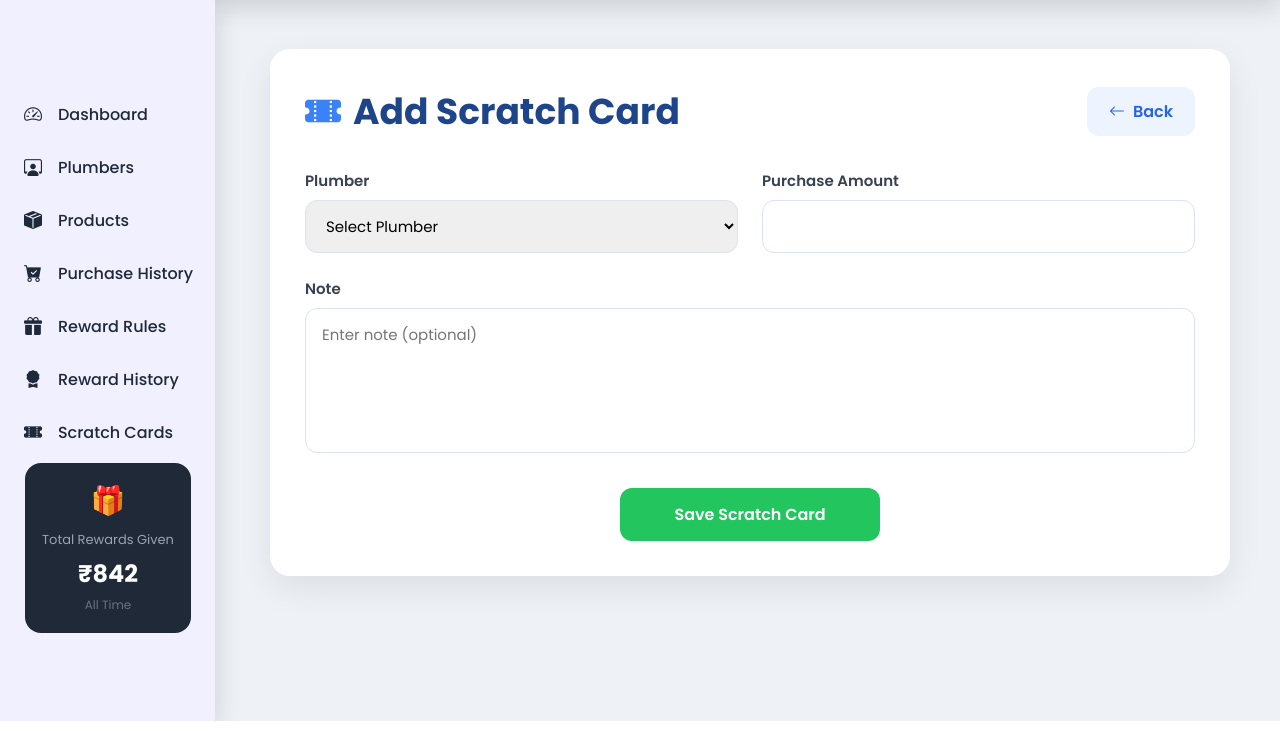
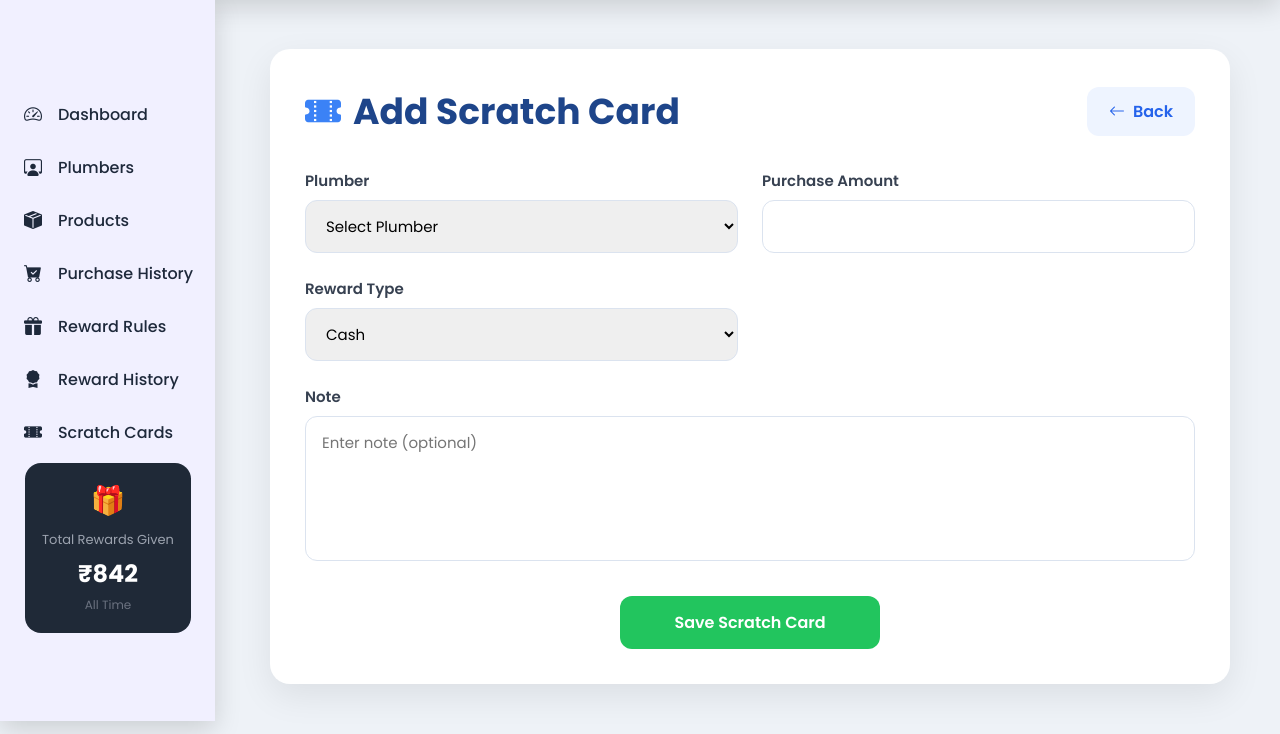
Before and after one commit to ajay-chandravanshi/ashish-enterprises, a Django app: page /scratch-cards/add/ in a window 1280 px wide. Shown: the part 79-813 px from the top of the page. Run offline with Django 5.2, Linux system fonts and the light colour scheme; a user stored in the database is signed in; data comes from the database, SQL or seed files in the repository; both versions use the stored data as it was after the commit.

Commit message:
Added reward type selection

```diff
--- a/myapp/models.py
+++ b/myapp/models.py
@@ -67,6 +67,16 @@ class ScratchCard(models.Model):
     )
     plumber = models.ForeignKey(Plumber, on_delete=models.CASCADE)
     purchase_amount = models.PositiveIntegerField()
+    REWARD_CHOICES = [
+        ("Cash", "Cash"),
+        ("Product", "Product"),
+    ]
+
+    reward_type = models.CharField(
+        max_length=10,
+        choices=REWARD_CHOICES,
+        default="Cash"
+    )
     note = models.TextField(blank=True)
     reward_text = models.CharField(max_length=100)
 
--- a/myapp/views.py
+++ b/myapp/views.py
@@ -879,10 +879,12 @@ def add_scratch_card(request):
         purchase_amount = int(
             request.POST.get("purchase_amount")
         )
+        reward_type = request.POST.get("reward_type")
 
         note = request.POST.get("note")
 
         rule = RewardRule.objects.filter(
+            prize_type=reward_type,
             min_purchase__lte=purchase_amount,
             max_purchase__gte=purchase_amount
         ).first()
@@ -909,6 +911,7 @@ def add_scratch_card(request):
             plumber=plumber,
 
             purchase_amount=purchase_amount,
+            reward_type=reward_type,
 
             note=note,
 
--- a/templates/add_scratch_card.html
+++ b/templates/add_scratch_card.html
@@ -62,6 +62,30 @@
                     >
 
                 </div>
+                <div class="form-group">
+
+                    <label>Reward Type</label>
+
+                    <select
+                        name="reward_type"
+                        required
+                    >
+
+                        <option value="Cash">
+
+                            Cash
+
+                        </option>
+
+                        <option value="Product">
+
+                            Product
+
+                        </option>
+
+                    </select>
+
+                </div>
 
                 <div class="form-group full-width">
 
```
Also changed, not shown: db.sqlite3, myapp/migrations/0002_scratchcard_reward_type.py (added).
